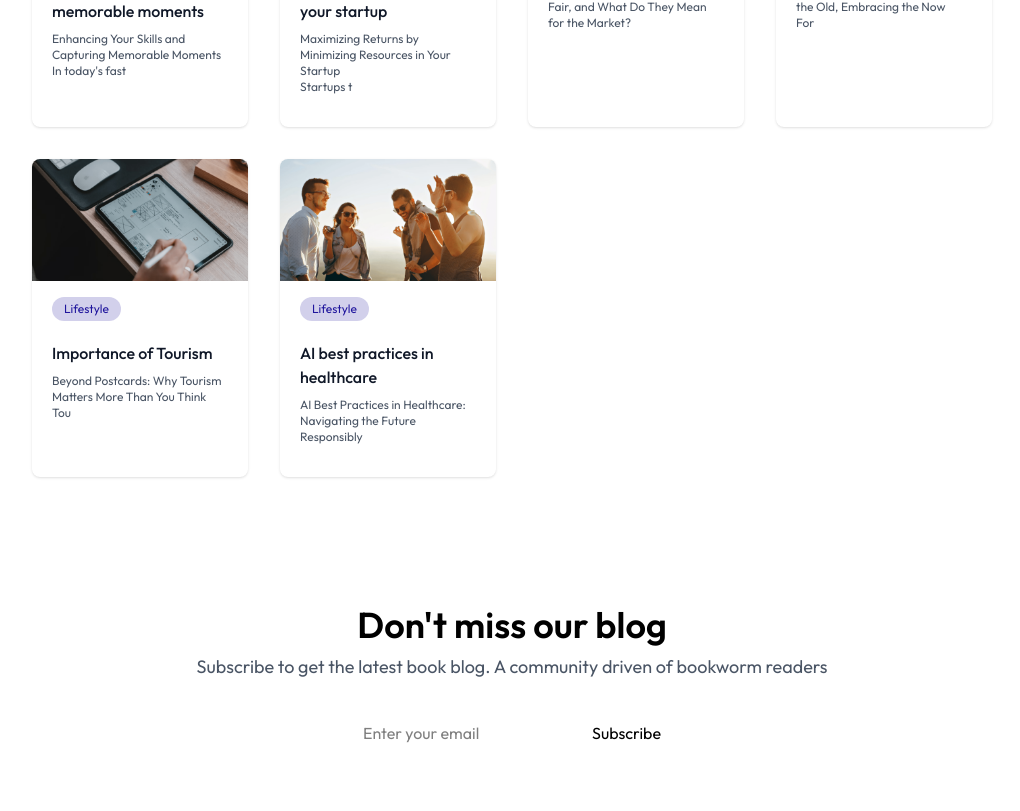
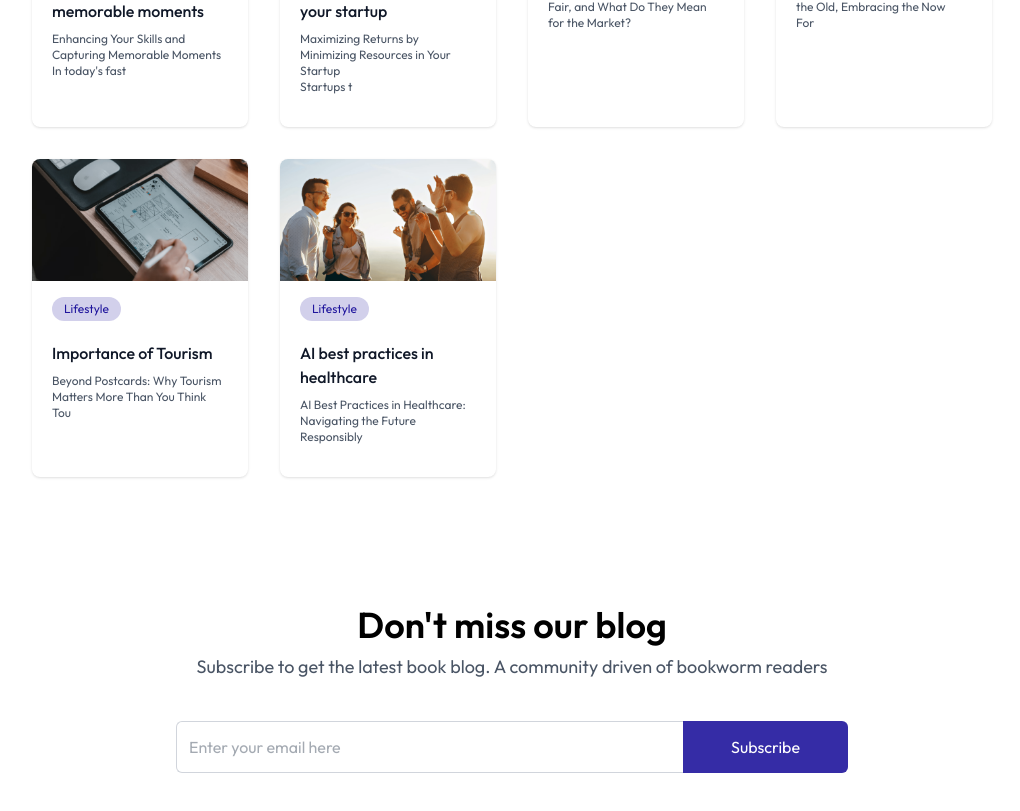
Before and after one commit to OerdBej/AIBlog, a React (Vite) app in the folder frontend/: page / in a window 1280 px wide. Shown: the part 1274-2085 px from the top of the page, without its empty margins (128-1148 px from the left). Built offline with nearby package versions, Linux system fonts and the light colour scheme.

Commit message:
Newsletter styles finished

```diff
--- a/frontend/src/App.jsx
+++ b/frontend/src/App.jsx
@@ -11,7 +11,6 @@ const App = () => {
           <Route path="/" element={<Home />} />
           <Route path="/blog/:id" element={<Blog />} />
         </Routes>
-        <NewsLetter />
       </div>
     </div>
   );
--- a/frontend/src/components/NewsLetter.jsx
+++ b/frontend/src/components/NewsLetter.jsx
@@ -10,9 +10,19 @@ const NewsLetter = () => {
         Subscribe to get the latest book blog. A community driven of bookworm
         readers
       </p>
-      <form>
-        <input type="text" placeholder="Enter your email" required />
-        <button type="submit">Subscribe</button>
+      <form className="flex items-center justify-between max-w-2xl w-full md:h-13 h-12">
+        <input
+          className="border border-gray-300 rounded-md h-full border-r-0 outline-none w-full rounded-r-none px-3 text-gray-600 "
+          type="text"
+          placeholder="Enter your email here"
+          required
+        />
+        <button
+          className="md:px-12 px-8 h-full text-white bg-primary/90 hover:bg-primary transition-all cursor-pointer rounded-md rounded-l-none"
+          type="submit"
+        >
+          Subscribe
+        </button>
       </form>
     </div>
   );
--- a/frontend/src/pages/Home.jsx
+++ b/frontend/src/pages/Home.jsx
@@ -2,6 +2,7 @@ import React from "react";
 import Navbar from "../components/Navbar";
 import HeaderSection from "../components/HeaderSection";
 import BlogList from "../components/BlogList";
+import NewsLetter from "../components/NewsLetter";
 
 const Home = () => {
   return (
@@ -9,6 +10,7 @@ const Home = () => {
       <Navbar />
       <HeaderSection />
       <BlogList />
+      <NewsLetter />
     </>
   );
 };
```
